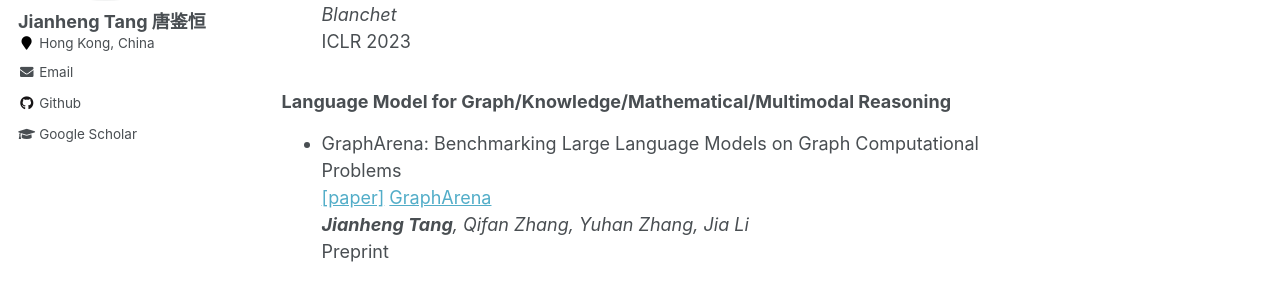
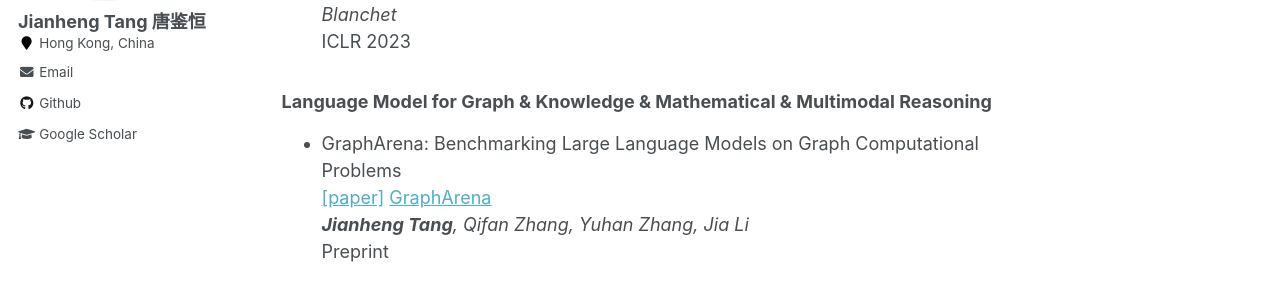
Before and after one commit to squareRoot3/squareRoot3.github.io, a Jekyll site: the page built from _pages/about.md, in a window 1280 px wide and 900 px high, scrolled down 1292 px. Shown: the part 169-453 px from the top of the window. Built offline with Jekyll 4.4.1, drawn with Linux system fonts in a browser that asks for light colours.

```diff
--- a/_pages/about.md
+++ b/_pages/about.md
@@ -26,6 +26,7 @@ I'm looking for full time opportunities: feel free to [contact me](mailto:sqrt3t
 Please refer to my [Google Scholar](https://scholar.google.com/citations?user=w4kWvXEAAAAJ&hl=zh-CN&oi=ao) for a complete pubilication list. Feel free to contact me if you have any questions about my research.
 
 ### Learning Similarities and Anomalies on Graphs
+
 - GADBench: Revisiting and Benchmarking Supervised Graph Anomaly Detection <br>
 [[paper]](https://arxiv.org/abs/2306.12251)
 [[slides]](https://drive.google.com/file/d/1jiZUi60ez4Ltm8hJ-YqSlIuVpJgAzWDF/view?usp=sharing)
@@ -66,7 +67,8 @@ ICLR 2023
 
 
 
-### Language Model for Graph/Knowledge/Mathematical/Multimodal Reasoning
+### Language Model for Graph & Knowledge & Mathematical & Multimodal Reasoning
+
 - GraphArena: Benchmarking Large Language Models on Graph Computational Problems <br>
 [[paper]](https://arxiv.org/pdf/2407.00379)
 <a class="github-button" href="https://github.com/squareroot3/GraphArena" data-show-count="true" aria-label="Star buttons/github-buttons on GitHub">GraphArena</a><br>
```
